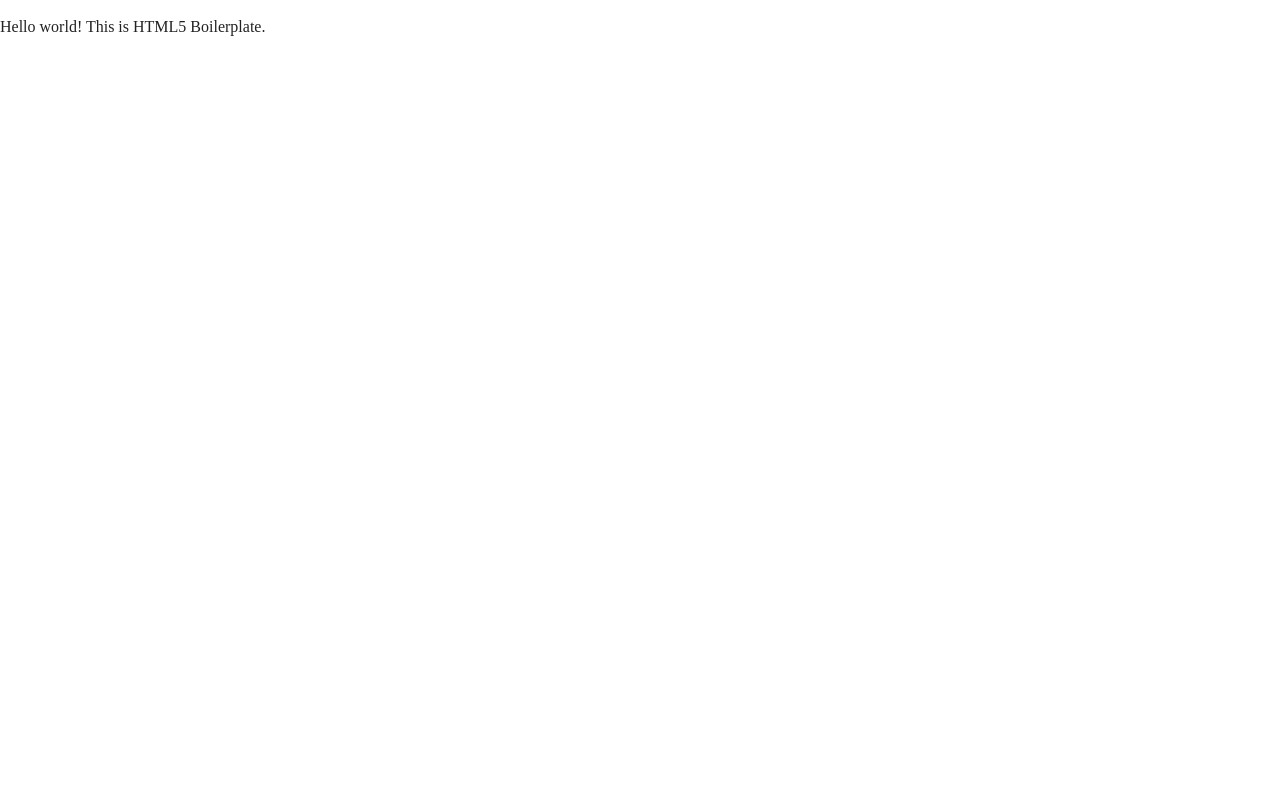
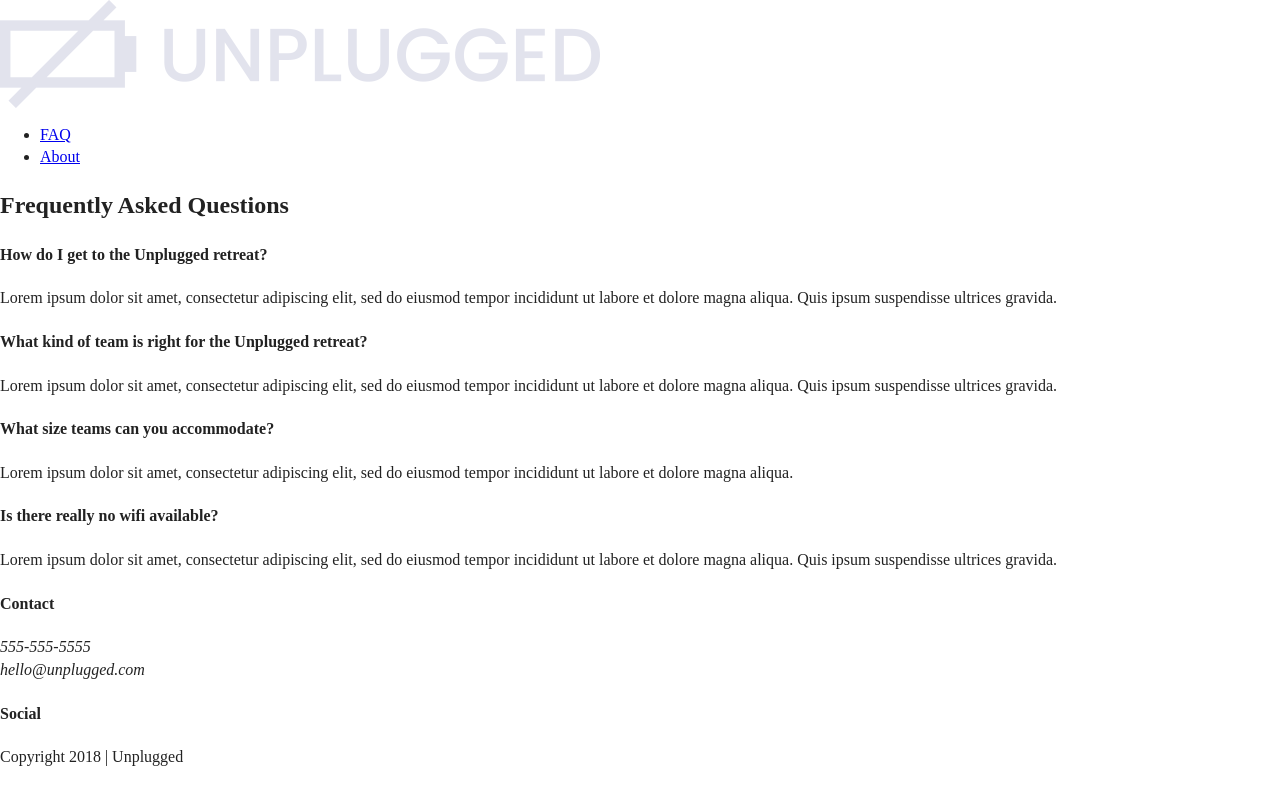
Before and after one commit to Framos310/Unplugged, a website: page faq/index.html in a window 1280 px wide. Drawn offline with Linux system fonts and the light colour scheme; files that its build step writes are made by us from their sources; files whose address does not match are found by name.

Commit message:
Coded the faq page

```diff
--- a/faq/index.html
+++ b/faq/index.html
@@ -3,7 +3,7 @@
 
 <head>
   <meta charset="utf-8">
-  <title></title>
+  <title>Unplugged</title>
   <meta name="description" content="">
   <meta name="viewport" content="width=device-width, initial-scale=1">
 
@@ -12,8 +12,8 @@
   <meta property="og:url" content="">
   <meta property="og:image" content="">
 
-  <link rel="manifest" href="../site.webmanifest">
-  <link rel="apple-touch-icon" href="../icon.png">
+  <link rel="manifest" href="site.webmanifest">
+  <link rel="apple-touch-icon" href="icon.png">
   <!-- Place favicon.ico in the root directory -->
 
   <link rel="stylesheet" href="../css/normalize.css">
@@ -25,10 +25,73 @@
 <body>
 
   <!-- Add your site or application content here -->
-  <p>Hello world! This is HTML5 Boilerplate.</p>
-  <script src="../js/vendor/modernizr-3.11.2.min.js"></script>
-  <script src="../js/plugins.js"></script>
-  <script src="../js/main.js"></script>
+  <header>
+      <div class="content-wrapper">
+          <a href="#"><img src="img/unpluggedlogo.png" alt="unplugged logo"></a>
+          <div class="header-divider"></div>
+          <nav>
+             <ul>
+               <li><a href="../faq/index.html" target="_blank">FAQ</a></li>
+               <li><a href="../about/index.html" target="_blank">About</a></li>
+             </ul>
+           </nav>
+      </div>
+  </header>
+
+  <main>
+    <section class="faq">
+      <div class="content-wrapper">
+          <div class="faq-content">
+            <h2>Frequently Asked Questions</h2>
+          </div>
+          <div class="faq-content">
+            <h4>How do I get to the Unplugged retreat?</h4>
+            <p>Lorem ipsum dolor sit amet, consectetur adipiscing elit, sed do eiusmod tempor incididunt ut labore et dolore magna aliqua. Quis ipsum suspendisse ultrices gravida.</p>
+          </div>
+          <div class="faq-content">
+            <h4>What kind of team is right for the Unplugged retreat?</h4>
+            <p>Lorem ipsum dolor sit amet, consectetur adipiscing elit, sed do eiusmod tempor incididunt ut labore et dolore magna aliqua. Quis ipsum suspendisse ultrices gravida.</p>
+          </div>
+          <div class="faq-content">
+            <h4>What size teams can you accommodate?</h4>
+            <p>Lorem ipsum dolor sit amet, consectetur adipiscing elit, sed do eiusmod tempor incididunt ut labore et dolore magna aliqua.</p>
+          </div>
+          <div class="faq-content">
+            <h4>Is there really no wifi available?</h4>
+            <p>Lorem ipsum dolor sit amet, consectetur adipiscing elit, sed do eiusmod tempor incididunt ut labore et dolore magna aliqua. Quis ipsum suspendisse ultrices gravida.</p>
+          </div>
+      </div> <!-- mission content wrapper ends -->
+  </main>
+
+  <footer>
+      <div class="content-wrapper">
+          <div class="footer-content">
+              <div class="contact">
+                <h4>Contact</h4>
+                <address>
+                  <p>555-555-5555<br>
+                  hello@unplugged.com</p>
+                </address>
+              </div>
+              <div class="social">
+                <h4>Social</h4>
+                  <div class="social-icons">
+                      <p><a href="https://www.facebook.com?yoursite" target="blank"></a></p>
+                      <p><a href="https://www.facebook.com?yoursite" target="blank"></a></p>
+                      <p><a href="https://www.facebook.com?yoursite" target="blank"></a></p>
+                  </div>
+              </div>
+          </div>
+      </div>
+
+      <div class="copyright">
+      <p>Copyright 2018 | Unplugged</p>
+      </div>
+  </footer>
+
+  <script src="js/vendor/modernizr-3.11.2.min.js"></script>
+  <script src="js/plugins.js"></script>
+  <script src="js/main.js"></script>
 
   <!-- Google Analytics: change UA-XXXXX-Y to be your site's ID. -->
   <script>
```
